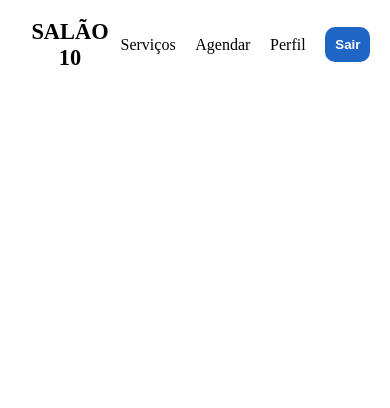
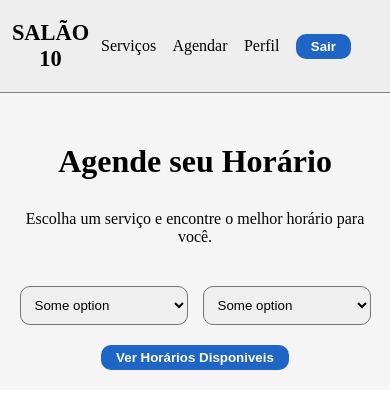
Before and after one commit to andreidasilvamoreira/AgendainNestAPI, a React app in the folder frontend/: page / in a window 390 px wide. Shown: the top 408 px of the page. Built offline with nearby package versions, Linux system fonts and the light colour scheme; the HTML template or start-up script is replaced by a standard one.

Commit message:
feat: add banner

```diff
--- a/frontend/src/App.css
+++ b/frontend/src/App.css
@@ -1,4 +1,4 @@
-#root {
+* {
   margin: 0;
   padding: 0;
   box-sizing: border-box;
--- a/frontend/src/App.tsx
+++ b/frontend/src/App.tsx
@@ -2,13 +2,14 @@ import NavBar from "./components/NavBar/NavBar"
 
 
 import './App.css'
+import Banner from "./components/Banner/Banner"
 
 function App() {
 
   return (
-    <div className="centralizar">
+    <div >
     <NavBar />
-
+    <Banner />
     </div>
   )
 }
--- /dev/null
+++ b/frontend/src/components/Banner/Banner.tsx
@@ -0,0 +1,22 @@
+import Button from "../Button/Button";
+import DropDown from "../DropDown/DropDown";
+import "./banner.css";
+
+
+
+const Banner = () => {
+  return (
+  <section className="banner">
+    <h2>Agende seu Horário</h2>
+    <p>Escolha um serviço e encontre o melhor horário para você.</p>
+
+    <div className="drops-down-position">
+      <DropDown></DropDown>
+      <DropDown></DropDown>
+    </div>
+    <Button>Ver Horários Disponiveis</Button>
+  </section>
+  );
+};
+
+export default Banner;
--- /dev/null
+++ b/frontend/src/components/Banner/banner.css
@@ -0,0 +1,44 @@
+.banner {
+display: flex;
+flex-direction: column;
+align-items: center;
+background-color: rgb(245, 245, 245);
+padding: 20px;
+}
+
+.banner h2 {
+font-size: 2.5rem;
+margin: 50px 0 40px 0;
+}
+
+.banner p {
+font-size: 1.3rem;
+text-align: center;
+margin:0 0 20px 0;
+}
+
+.drops-down-position {
+  margin: 20px;
+  width: 50vw;
+  display: flex;
+  justify-content: space-between;
+  gap: 15px;
+
+}
+
+
+@media screen and (max-width: 545px) {
+.banner h2 {
+font-size: 2rem;
+margin: 30px 0;
+}
+
+.banner p {
+font-size: 1rem;
+text-align: center;
+}
+
+.drops-down-position {
+  width: 90vw;
+}
+}
--- a/frontend/src/components/Button/button.css
+++ b/frontend/src/components/Button/button.css
@@ -1,5 +1,5 @@
 .all-button {
-  padding: 10px;
+  padding: 10px 20px;
   border-radius: 10px;
   border: none;
   background-color: rgb(31 101 197);
@@ -7,3 +7,13 @@
   color: rgb(255, 255, 255);
   font-weight: 600;
 }
+
+.all-button:hover{
+  background-color: rgba(31, 100, 197, 0.923);
+}
+
+@media screen and (max-width: 480px) {
+  .all-button {
+    padding: 5px 15px;
+  }
+}
--- /dev/null
+++ b/frontend/src/components/DropDown/DropDown.tsx
@@ -0,0 +1,15 @@
+import "./dropdown.css"
+
+const DropDown = () => {
+  return (
+
+<select className="drop-down">
+  <option value="someOption">Some option</option>
+  <option value="otherOption">Other option</option>
+</select>
+
+
+  );
+};
+
+export default DropDown;
--- /dev/null
+++ b/frontend/src/components/DropDown/dropdown.css
@@ -0,0 +1,5 @@
+.drop-down {
+  padding: 10px;
+  width: 100%;
+  border-radius: 10px;
+}
--- a/frontend/src/components/NavBar/NavBar.tsx
+++ b/frontend/src/components/NavBar/NavBar.tsx
@@ -3,7 +3,8 @@ import "./navBar.css";
 
 const NavBar = () => {
   return (
-    <section className="menu">
+    <section className="menu-align">
+      <div className="menu">
         <div >
           <h1>SALÃO 10</h1>
         </div>
@@ -15,6 +16,7 @@ const NavBar = () => {
             <li><Button>Sair</Button></li>
           </ul>
         </nav>
+      </div>
     </section>
   );
 };
--- a/frontend/src/components/NavBar/navBar.css
+++ b/frontend/src/components/NavBar/navBar.css
@@ -1,10 +1,21 @@
+.menu-align {
+  background-color: rgb(238, 238, 238);
+    padding: 20px 0;
+    border-bottom: 1px solid gray;
+}
+
 .menu {
   width: 90vw;
-
   display: flex;
   justify-content: space-between;
   align-items: center;
   text-align: center;
+
+
+}
+
+.menu h1 {
+  margin: 0 20px;
 }
 
 nav{
@@ -18,6 +29,7 @@ nav{
   padding: 0;
   justify-content: space-between;
   min-width: 250px;
+  margin-right: 20px;
 }
 
 .menu-position li:hover {
@@ -29,4 +41,11 @@ nav{
   h1 {
     font-size: 1.4rem;
   }
+  .menu-position {
+    margin: 0;
+  }
+
+  .menu h1 {
+  margin: 0 ;
 }
+}
```
Lines whose indentation alone changed are shown as unchanged.
